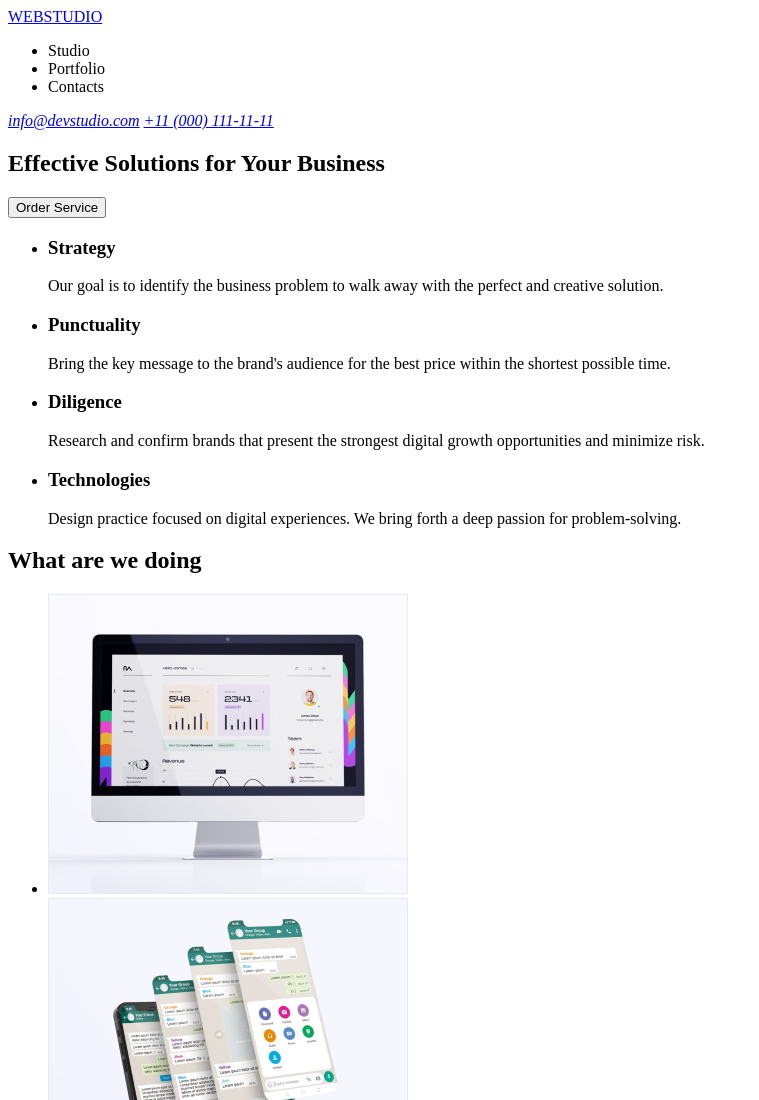
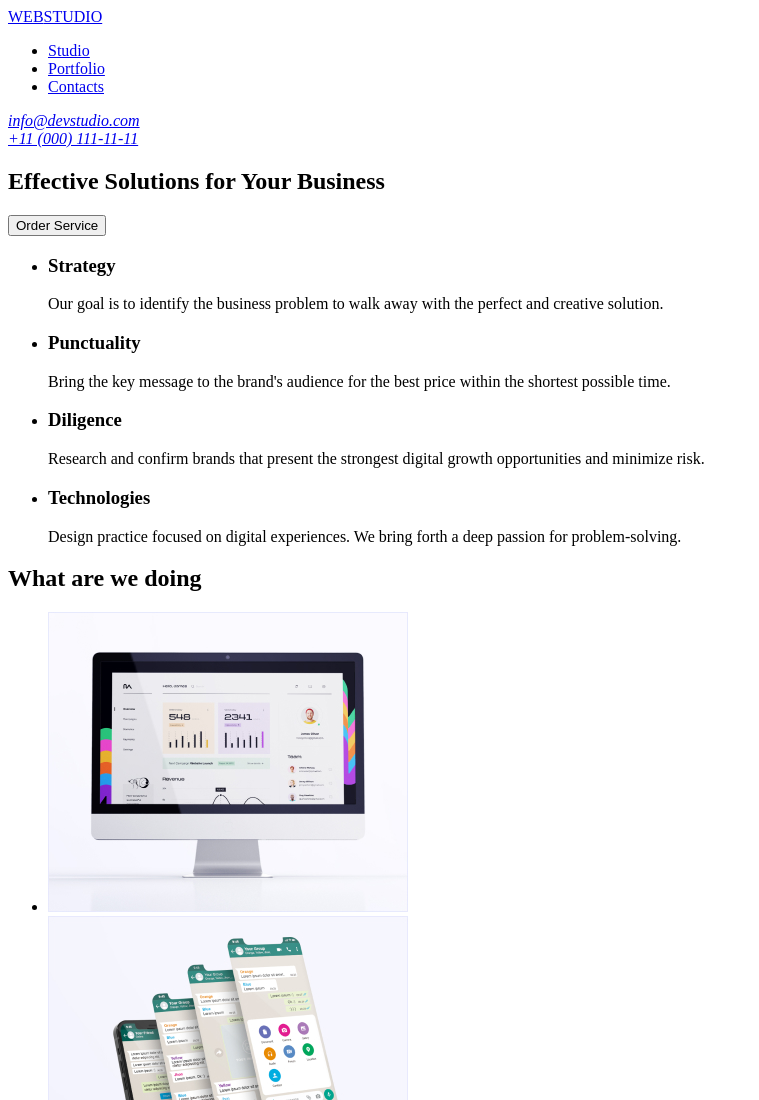
Before and after one commit to bsnisarchuk/goit-markup-hw-01, a plain HTML site: page index.html in a window 1280 px wide. Shown: the top 1100 px of the page, without its empty margins (0-759 px from the left). Drawn offline with Linux system fonts and the light colour scheme.

Commit message:
update html

```diff
--- a/index.html
+++ b/index.html
@@ -13,14 +13,14 @@
         <nav>
             <a href="/"><span>WEB</span>STUDIO</a>
             <ul>
-                <li><a href=""></a>Studio</li>
-                <li><a href=""></a>Portfolio</li>
-                <li><a href=""></a>Contacts</li>
+                <li><a href="/">Studio</a></li>
+                <li><a href="/">Portfolio</a></li>
+                <li><a href="/">Contacts</a></li>
             </ul>
         </nav>
 
         <address>
-            <a href="mailto:info@devstudio.com">info@devstudio.com</a>
+            <a href="mailto:info@devstudio.com">info@devstudio.com</a><br />
             <a href="tel:+110001111111">+11 (000) 111-11-11</a>
         </address>
     </header>
```
